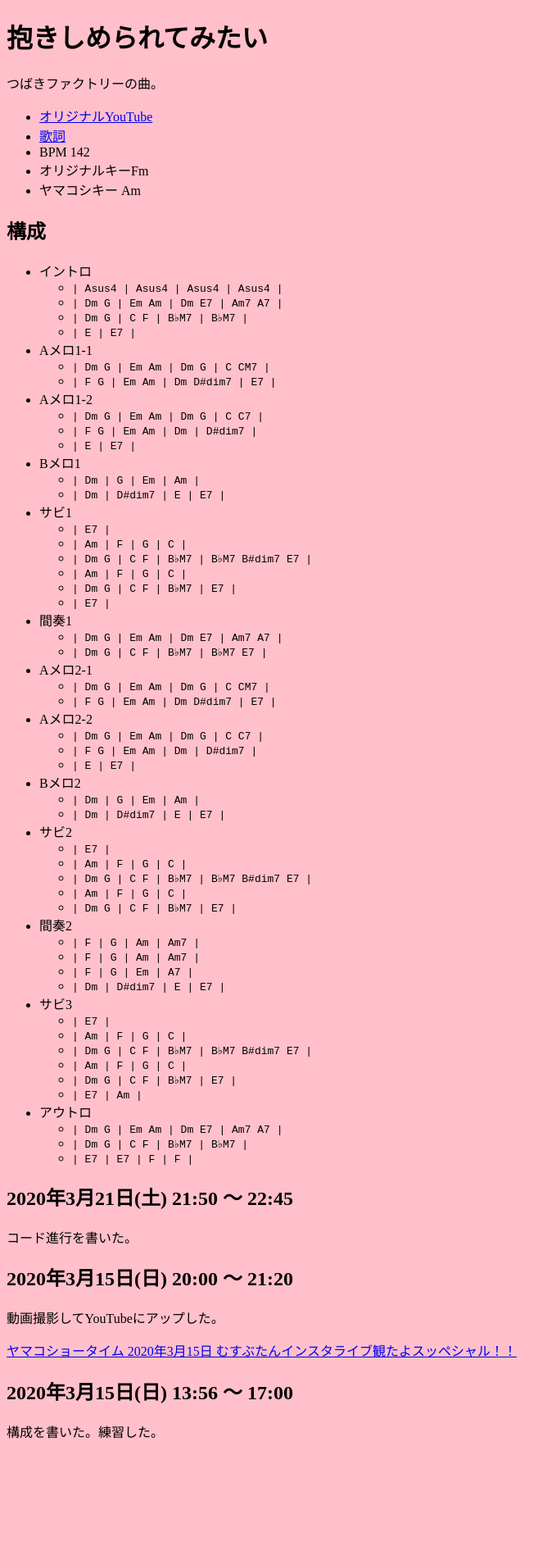
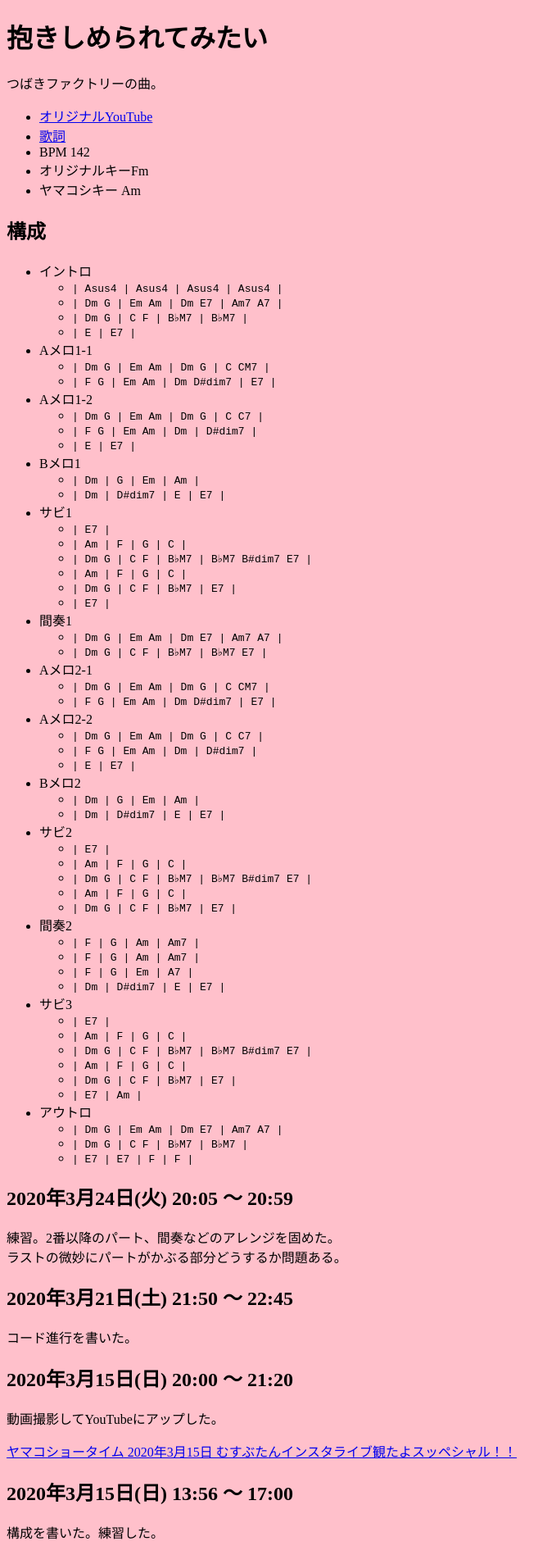
Before and after one commit to takaoyamakoshi/momochi, a Jekyll site: the page built from showtime/number/dakishimerarete_mitai.md, in a window 1280 px wide. Shown: the whole page at 82% size, without its empty margins (0-679 px from the left). Built offline with Jekyll 4.4.1, drawn with Linux system fonts in a browser that asks for light colours; our own code applies the rules of GitHub Pages for plain Markdown files; before the commit the page ends 1774 px from its top, so only the background shows below that.

Commit message:
Update dakishimerarete_mitai.md

```diff
--- a/showtime/number/dakishimerarete_mitai.md
+++ b/showtime/number/dakishimerarete_mitai.md
@@ -68,6 +68,11 @@
   - `| Dm G | C F | B♭M7 | B♭M7 |`
   - `| E7 | E7 | F | F |`
 
+## 2020年3月24日(火) 20:05 ～ 20:59
+
+練習。2番以降のパート、間奏などのアレンジを固めた。
+ラストの微妙にパートがかぶる部分どうするか問題ある。
+
 ## 2020年3月21日(土) 21:50 ～ 22:45
 
 コード進行を書いた。
```
